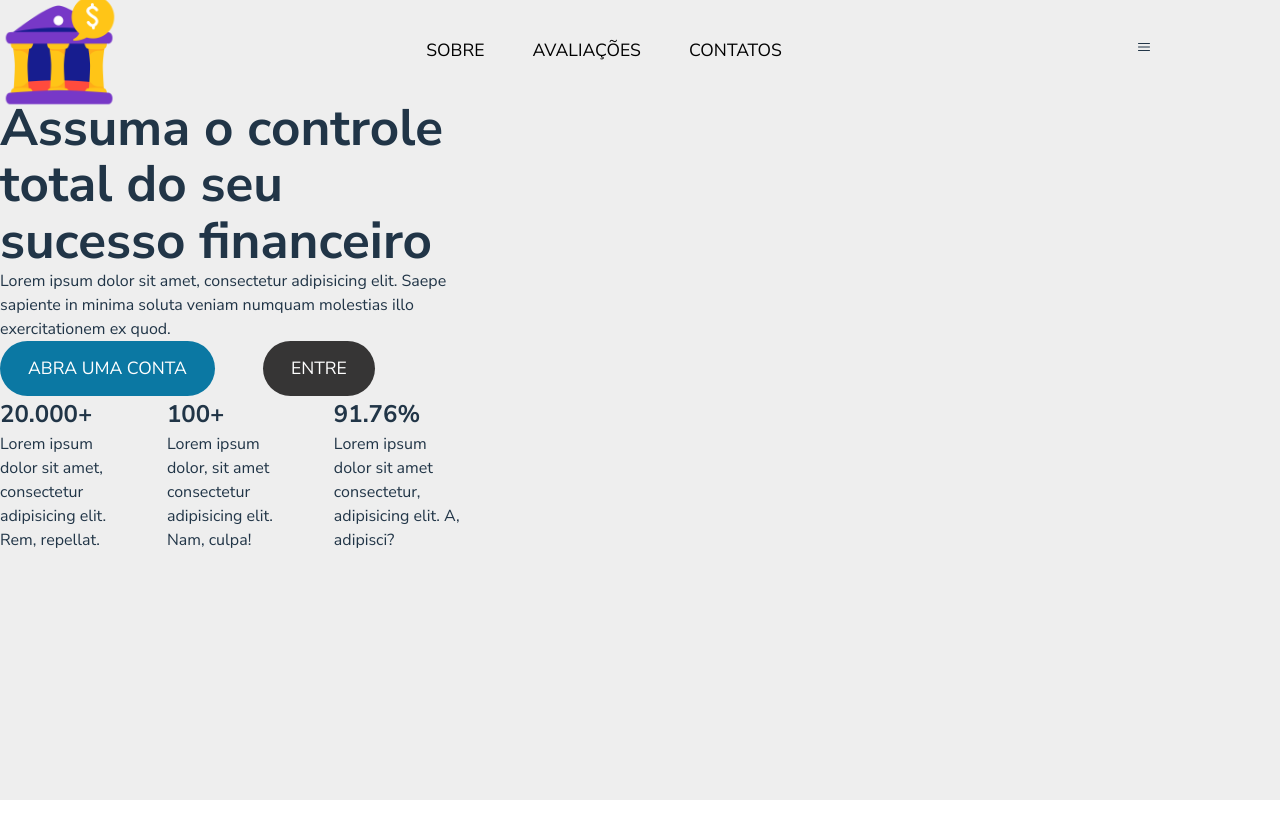
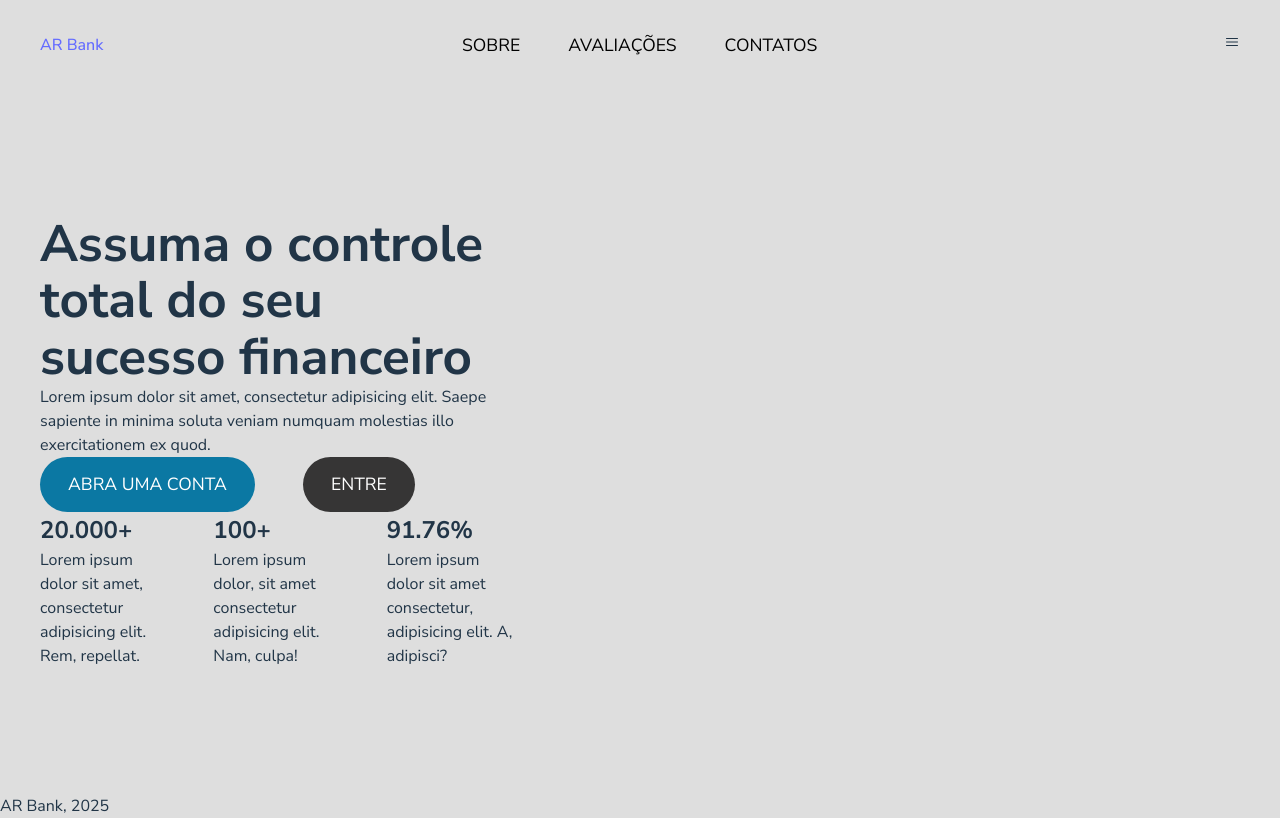
Before and after one commit to Debora-Carvalho/sistema-bancario, a React (Vite) app in the folder projeto-base/: page / in a window 1280 px wide. Built offline with nearby package versions, Linux system fonts and the light colour scheme.

Commit message:
ajustes na home e footer

```diff
--- a/projeto-base/src/App.css
+++ b/projeto-base/src/App.css
@@ -2,24 +2,18 @@
   margin: 0;
   padding: 0;
   box-sizing: border-box;
-  font-family: "Nunito Sans", sans-serif !important;
+  font-family: "Nunito Sans", sans-serif;
 }
 
-body {
+body, .home-container {
+  width: 100vw;
   max-width: 100%;
   overflow-x: hidden;
   background-color: #0001;
 }
 
-img {
-  max-width: 100%;
-  height: auto;
-}
-
 .App {
   min-height: 100vh;
-  width: 90vw;
-  max-width: 1900px;
   margin: 0rem auto;
 }
 
@@ -28,6 +22,7 @@ nav {
   align-items: center;
   justify-content: space-between;
   min-height: 90px;
+  margin: 0rem 2.5rem;
 }
 
 .nav-logo-container {
@@ -52,11 +47,13 @@ nav {
   grid-template-columns: 2fr 3fr;
   align-items: center;
   justify-content: center;
+  height: 88vh;
+  margin: 0rem 2.5rem;
 }
 
 /* .navbar-menu-container {
   display: none;
-}  */
+}   */
 
 .home_content__buttons {
   display: flex;
--- /dev/null
+++ b/projeto-base/src/components/Footer.jsx
@@ -0,0 +1,11 @@
+import React from "react";
+
+const Footer = () => {
+    return (
+        <div className="footer-container">
+            <p>AR Bank, 2025</p>
+        </div>
+    );
+};
+
+export default Footer;
--- a/projeto-base/src/components/Home.jsx
+++ b/projeto-base/src/components/Home.jsx
@@ -1,4 +1,5 @@
 import Navbar from './Navbar.jsx';
+import Footer from './Footer.jsx';
 
 const Home = () => {
     return (
@@ -29,6 +30,8 @@ const Home = () => {
                     </div>
                 </div>
             </div>
+
+            <Footer />
         </div>
     );
 };
--- a/projeto-base/src/components/Navbar.jsx
+++ b/projeto-base/src/components/Navbar.jsx
@@ -1,5 +1,4 @@
 import React, { useState } from "react";
-import Logo from "../assets/logo-bank.png";
 import AccountBalanceIcon from '@mui/icons-material/AccountBalance';
 import CommentRoundedIcon from "@mui/icons-material/CommentRounded";
 import PaidIcon from '@mui/icons-material/Paid';
@@ -42,7 +41,8 @@ const Navbar = () => {
     return (
         <nav>
             <div className="nav-logo-container">
-                <img src={Logo} alt="Logo Banco"/>
+                <a href="">AR Bank</a>
+                {/* <img src={Logo} alt="Logo Banco"/> */}
             </div>
 
             <div className="navbar-links-container">
```
Also changed, not shown: projeto-base/public/prototipo-home2.webp (added).
